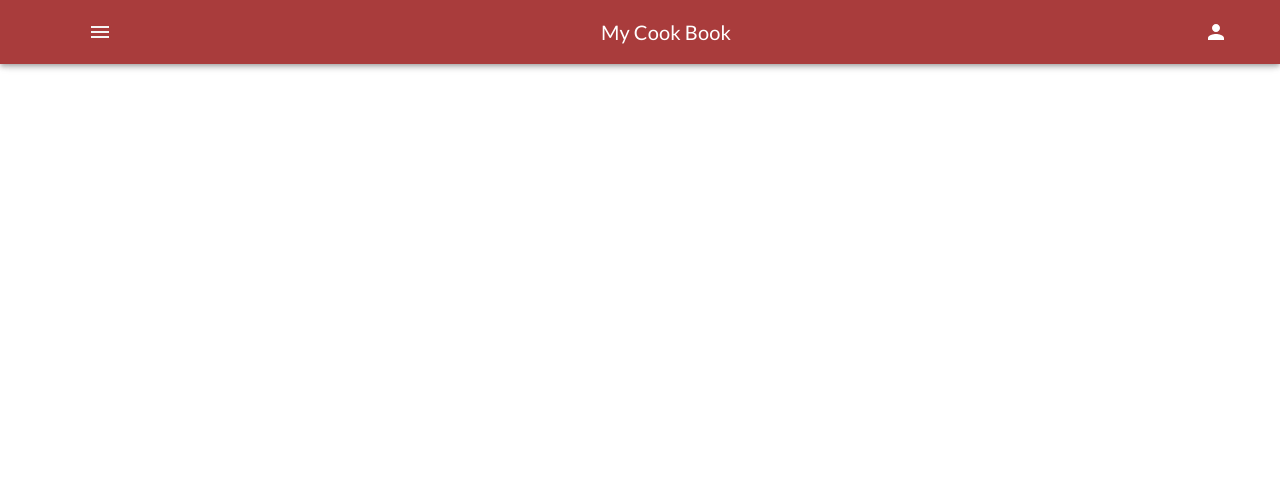
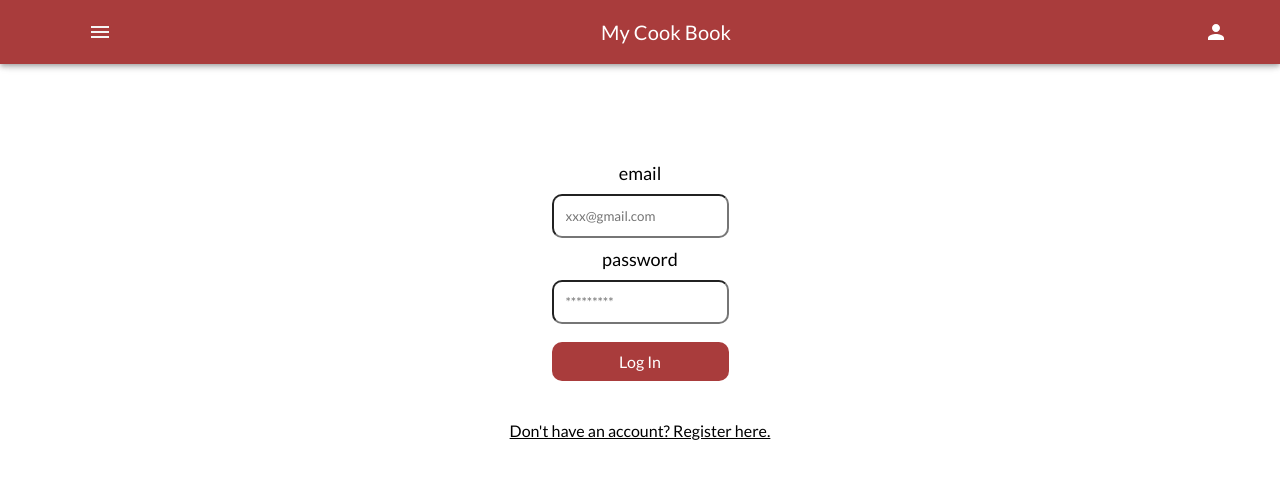
Before and after one commit to Michal1na/FrontendReact, a React (Create React App) app: page /login in a window 1280 px wide. Shown: the top 478 px of the page. Built offline with nearby package versions, Linux system fonts and the light colour scheme.

Commit message:
Login and register form added.

```diff
--- a/src/App.js
+++ b/src/App.js
@@ -10,6 +10,8 @@ import Baking from './pages/Baking';
 import MainDishes from './pages/Main-dishes';
 import Sweets from './pages/Sweets';
 import AddRecipePage from "./pages/Form";
+import LoginSignup from "./pages/LoginSignup";
+
 
 const theme = createTheme({
     palette: {
@@ -24,6 +26,8 @@ const theme = createTheme({
 });
 
 function App() {
+
+
   return (
       <ThemeProvider theme={theme}>    <div className="App">
 {/*Wszystko  do browser router*/}
@@ -37,6 +41,7 @@ function App() {
                         <Route path='/baking' element={<Baking/>}/>
                         <Route path='/sweets' element={<Sweets/>}/>
                         <Route path='/addrecipeform' element={<AddRecipePage/>}/>
+                        <Route path='/login' element={<LoginSignup/>}/>
                     </Routes>
 
 
--- /dev/null
+++ b/src/components/loginSignup/Login.js
@@ -0,0 +1,42 @@
+import React, {useState} from "react";
+import './LoginSignup.css';
+
+export default function Login(props)  {
+     const [email, setEmail] =useState("");
+     const [pass, setPass] =useState("")
+
+     const handleSubmitLogin=(e) => {
+         e.preventDefault();
+         console.log(email);
+     }
+
+    return (
+        <div className="loginsignupform">
+        <>
+            <form className="login-form" onSubmit={handleSubmitLogin} >
+                <label htmlFor="email"> email </label>
+                <input value={email}
+                       type="email"
+                       placeholder="xxx@gmail.com"
+                       id="email"
+                       name="email"
+                       onChange={(e)=> setEmail(e.target.value)}/>
+
+                <label htmlFor="password"> password </label>
+                <input value= {pass}
+                       type="password"
+                       placeholder="*********"
+                       id="password"
+                       name="password"
+                       onChange={(e)=> setPass(e.target.value)}/>
+
+                <button type="submit" className="button"> Log In</button>
+            </form>
+            <button className="link-btn"
+                    onClick={()=>props.onFormSwitch('signup')}>
+                Don't have an account? Register here.
+            </button>
+        </>
+        </div>
+    );
+}
--- /dev/null
+++ b/src/components/loginSignup/LoginSignup.css
@@ -0,0 +1,48 @@
+.login-form .button, .signup-form .button {
+    width: 100%;
+}
+.button {
+    background: #A93C3C;
+    color: #fff;
+    border: 0;
+    padding: 10px;
+    margin: 10px;
+    font-size: medium;
+    border-radius:10px;
+    cursor: pointer;
+
+
+}
+
+.link-btn{
+    background: #ffffff;
+    color: #000000;
+    text-decoration: underline;
+    border: 0;
+    padding: 10px;
+    margin: 20px;
+    font-size: medium;
+    border-radius:10px;
+    cursor: pointer;
+
+}
+.loginsignupform, .login-form, .signup-form {
+    font-size: large;
+    margin-top: 80px;
+    display: flex;
+    flex-direction: column;
+    align-items: center;
+}
+label{
+    text-align: left;
+    padding: 2px 0;
+
+
+}
+
+input{
+    margin: 8px 0;
+    border-radius: 10px;
+    padding: 12px;
+
+}
--- /dev/null
+++ b/src/components/loginSignup/Signup.js
@@ -0,0 +1,54 @@
+import React, {useState} from "react";
+import './LoginSignup.css';
+
+export default function Signup(props)  {
+    const [email, setEmail] =useState("");
+    const [pass, setPass] =useState("")
+    const [name, setName] =useState("")
+
+    const handleSubmitSignup=(e) => {
+        e.preventDefault();
+        console.log(email);
+    }
+
+    return (
+        <div className="loginsignupform">
+            <>
+                <form className="signup-form" onSubmit={handleSubmitSignup} >
+
+                    <label htmlFor="name"> name </label>
+                    <input value={name}
+                           type="text"
+                           placeholder="full name"
+                           id="name"
+                           name="name"
+
+                    />
+
+                    <label htmlFor="email"> email </label>
+                    <input value={email}
+                           type="email"
+                           placeholder="xxx@gmail.com"
+                           id="email"
+                           name="email"
+                           onChange={(e)=> setEmail(e.target.value)}/>
+
+                    <label htmlFor="password"> password </label>
+                    <input value= {pass}
+                           type="password"
+                           placeholder="*********"
+                           id="password"
+                           name="password"
+                           onChange={(e)=> setPass(e.target.value)}/>
+
+                    <button type="submit" className="button"> Sign Up</button>
+                </form>
+                <button className="link-btn"
+                        onClick={()=>props.onFormSwitch('login')}>
+                    Already have an account? Login here.
+                </button>
+
+            </>
+        </div>
+    );
+}
--- /dev/null
+++ b/src/pages/LoginSignup.js
@@ -0,0 +1,18 @@
+import React, {useState} from 'react';
+import Login from "../components/loginSignup/Login";
+import Signup from "../components/loginSignup/Signup";
+
+ function FormSwitch () {
+    const [currentForm, setCurrentForm] =useState('login');
+    const toggleForm =(formName) =>{
+        setCurrentForm(formName);
+    }
+
+    return(
+        <div >
+            {currentForm === 'login' ? <Login onFormSwitch={toggleForm}/> : <Signup onFormSwitch={toggleForm}/>}
+        </div>
+    );
+    }
+
+export default FormSwitch
```
